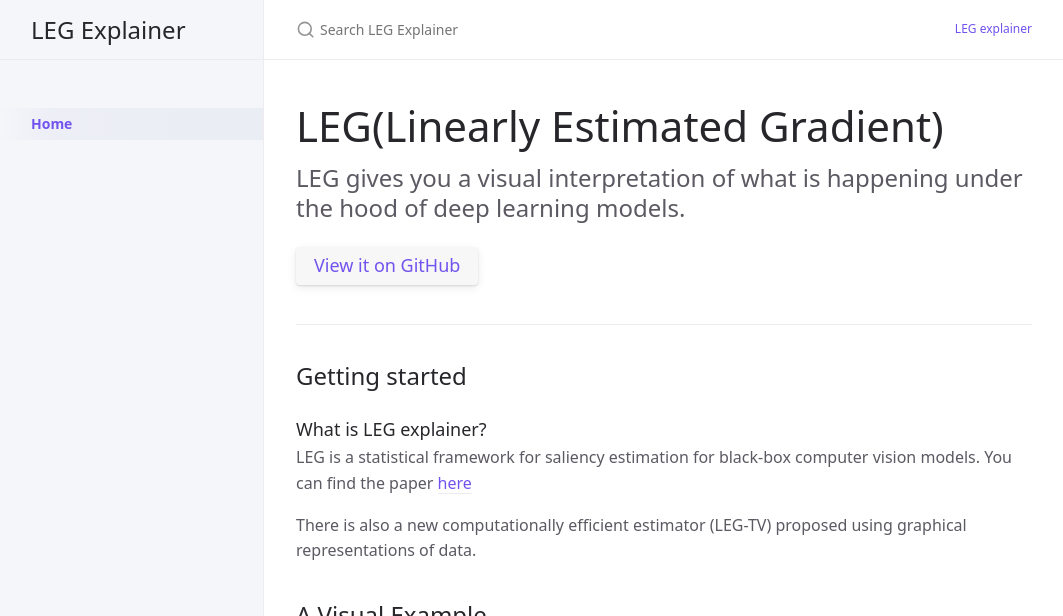
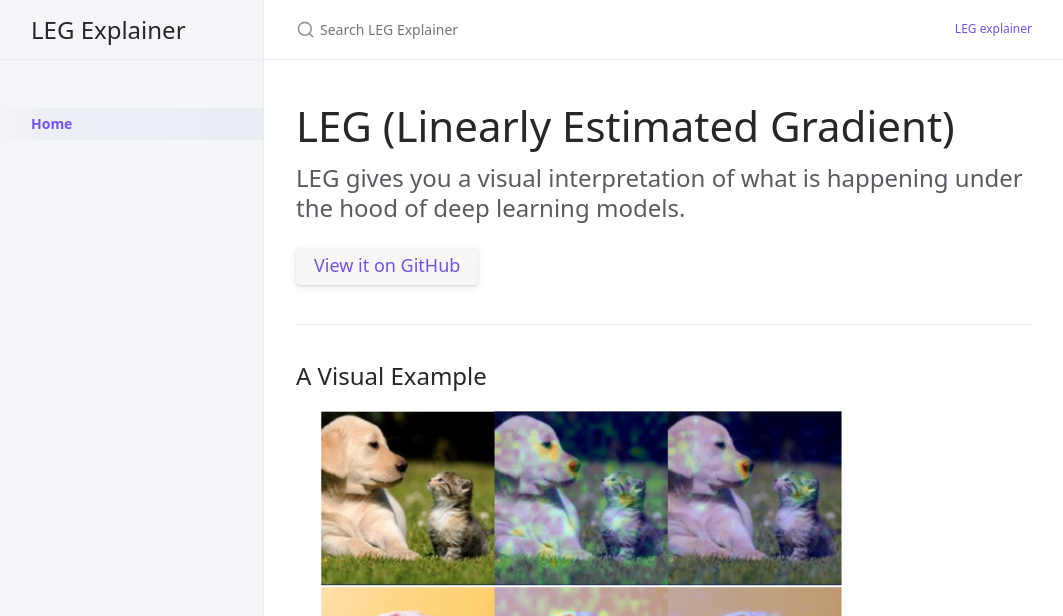
Before and after one commit to HydroFriend/6289_one_page, a Jekyll site: the page built from Home.md, in a window 1280 px wide and 1400 px high. Shown: the top 616 px of the window, without its empty margins (108-1171 px from the left). Built offline with Jekyll 4.4.1, drawn with Linux system fonts in a browser that asks for light colours; formulas are drawn with MathJax 3; some of the changed text lies outside the part shown; grey boxes are pictures that could not be loaded.

Commit message:
LEG title white space, shrink img, change about project

```diff
--- a/Home.md
+++ b/Home.md
@@ -6,10 +6,18 @@ description: "LEG(Linearly Estimated Gradient) is a high level deep learning mod
 permalink: /
 mathjax: true
 ---
+<!-- ## Getting started -->
+
+<!-- {: .no_toc }
+
+## Table of contents
+{: .no_toc .text-delta }
+
+1. TOC
+{:toc} -->
 
 
-
-# LEG(Linearly Estimated Gradient)
+# LEG (Linearly Estimated Gradient)
 {: .fs-9 }
 
 LEG gives you a visual interpretation of what is happening under the hood of deep learning models.
@@ -20,37 +28,19 @@ LEG gives you a visual interpretation of what is happening under the hood of dee
 
 ---
 
-## Getting started
 
-<!-- {: .no_toc }
-
-## Table of contents
-{: .no_toc .text-delta }
-
-1. TOC
-{:toc} -->
-
-
-
-### What is LEG explainer?
-
-LEG is a statistical framework for saliency estimation for black-box computer vision
-models. You can find the paper [here](https://openaccess.thecvf.com/content/ICCV2021/papers/Luo_Statistically_Consistent_Saliency_Estimation_ICCV_2021_paper.pdf)
-
-There is also a new computationally efficient estimator (LEG-TV) proposed using graphical
-representations of data.
 
 
 ## A Visual Example
 
-![](image/legpaper.png)
+![](image/legpaper_small.jpg)
 
 ---
 
 # Examples
 
 This section provides explained examples with LEG explainer:
-* Computer Vision
+<!-- * Computer Vision -->
 <!-- * NLP -->
 
 ## CV
```
Also changed, not shown: other parts of Home.md (+12 -1 lines), image/legpaper_small.jpg (added), 1 other file.
